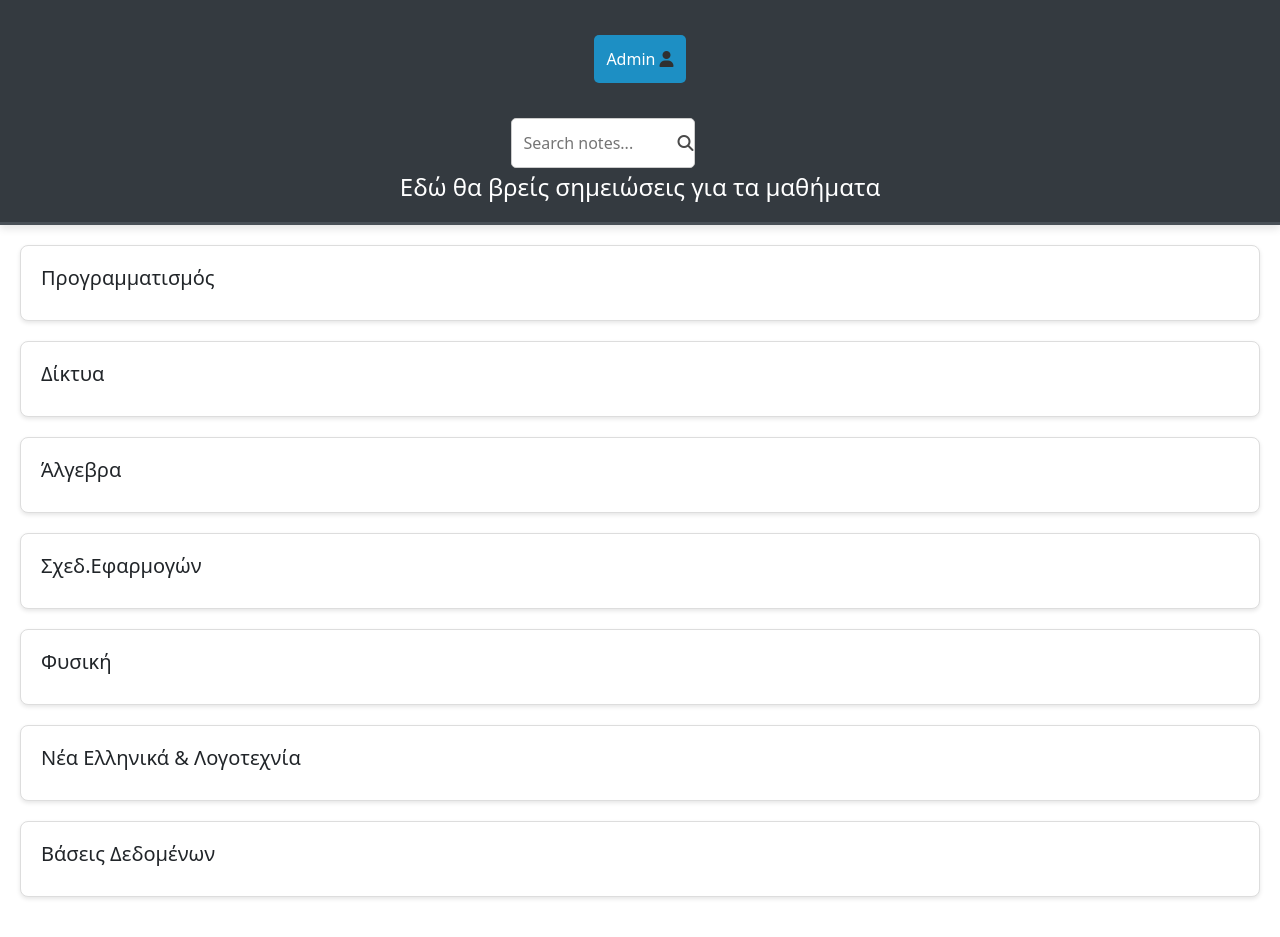
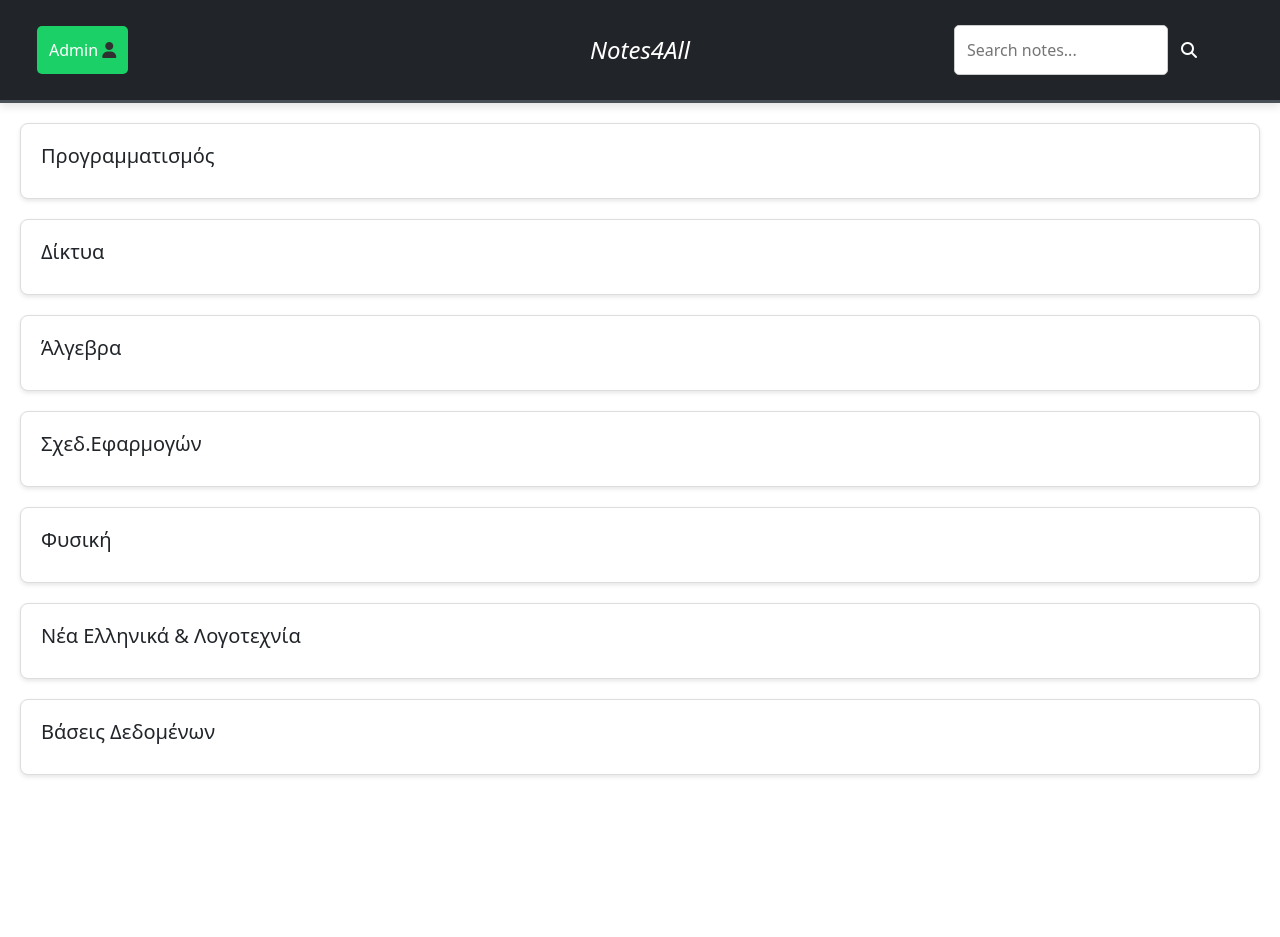
Before and after one commit to iwnass/NotesOnClass, a plain HTML site: page public/index.html in a window 1280 px wide. After the commit the page ends 815 px from the top, so only its background shows below. Drawn offline with nearby package versions, Linux system fonts and the light colour scheme; no server answers.

Commit message:
backend final and some styles (main style remaining

```diff
--- a/public/index.html
+++ b/public/index.html
@@ -20,22 +20,24 @@
     />
   </head>
   <body>
-    <header>
+    <nav id="makaronia" class="navbar navbar-dark bg-dark">
+      <div class="container-fluid">
         <div class="header-controls">
           <button id="adminPanelButton">
             Admin <i class="fa-solid fa-user" style="color: #303030"></i>
           </button>
+          <h1 class="position-absolute top-50 start-50 translate-middle"><i>Notes4All</i></h1>
         </div>
           <div class="search-container">
         <input type="text" id="searchBar" placeholder="Search notes..." />
         <button id="searchButton">
           <i
             class="fa-solid fa-magnifying-glass p-2"
-            style="color: #4a4a4a"
           ></i>
         </button>
       </div>
-      <h1>Εδώ θα βρείς σημειώσεις για τα μαθήματα</h1>
+      </div>
+    </nav>
       <div id="adminPasswordContainer">
         <input
           type="password"
@@ -44,7 +46,6 @@
         />
         <button id="accessAdminPanel">Access Admin Panel</button>
       </div>
-    </header>
     <main>
       <section id="categories">
         <div class="category" id="category1">
--- a/public/style.css
+++ b/public/style.css
@@ -6,7 +6,7 @@ body {
   background-color: #f9f9f9;
 }
 
-header {
+#makaronia {
   background-color: #343a40;
   color: #fff;
   padding: 20px;
@@ -17,20 +17,18 @@ header {
   box-shadow: 0 4px 8px rgba(0, 0, 0, 0.1);
 }
 
-header h1 {
-  margin: 0;
+#makaronia h1 {
   font-size: 24px;
 }
 
-.header-controls {
+#makaronia {
   display: flex;
   align-items: center;
-  margin: 10px 0;
   flex-wrap: wrap;
 }
 
-header button,
-header input {
+#makaronia button,
+#makaronia input {
   margin: 5px;
   padding: 12px;
   font-size: 16px;
@@ -38,27 +36,27 @@ header input {
   border: none;
 }
 
-header button {
-  background-color: #1d8fc4;
+#makaronia button {
+  background-color: #1bd167;
   color: #fff;
   cursor: pointer;
   transition: background-color 0.3s ease;
 }
 
-header button:hover {
-  background-color: #0061c9;
+#makaronia button:hover {
+  background-color: #1bd16779;
 }
 
-header input[type="text"],
-header input[type="password"] {
+#makaronia input[type="text"],
+#makaronia input[type="password"] {
   padding: 12px;
   border: 1px solid #ccc;
   border-radius: 5px;
   transition: border-color 0.3s ease;
 }
 
-header input[type="text"]:focus,
-header input[type="password"]:focus {
+#makaronia input[type="text"]:focus,
+#makaronia input[type="password"]:focus {
   border-color: #007bff;
   outline: none;
 }
@@ -87,7 +85,6 @@ header input[type="password"]:focus {
 .search-container {
   display: flex;
   align-items: inherit;
-  margin-top: 15px;
   flex-wrap: nowrap; /* Ensure the input and button are in one line */
 }
 
```
Lines whose indentation alone changed are shown as unchanged.
